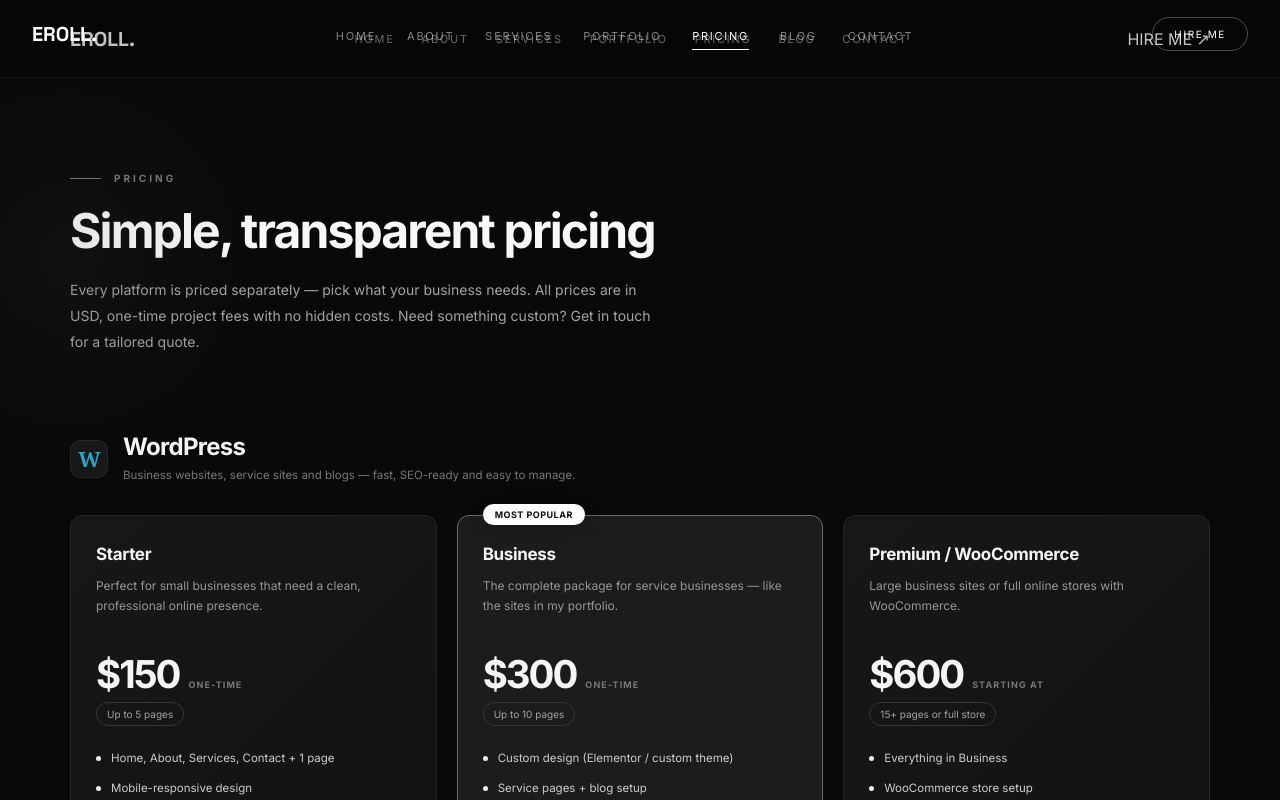
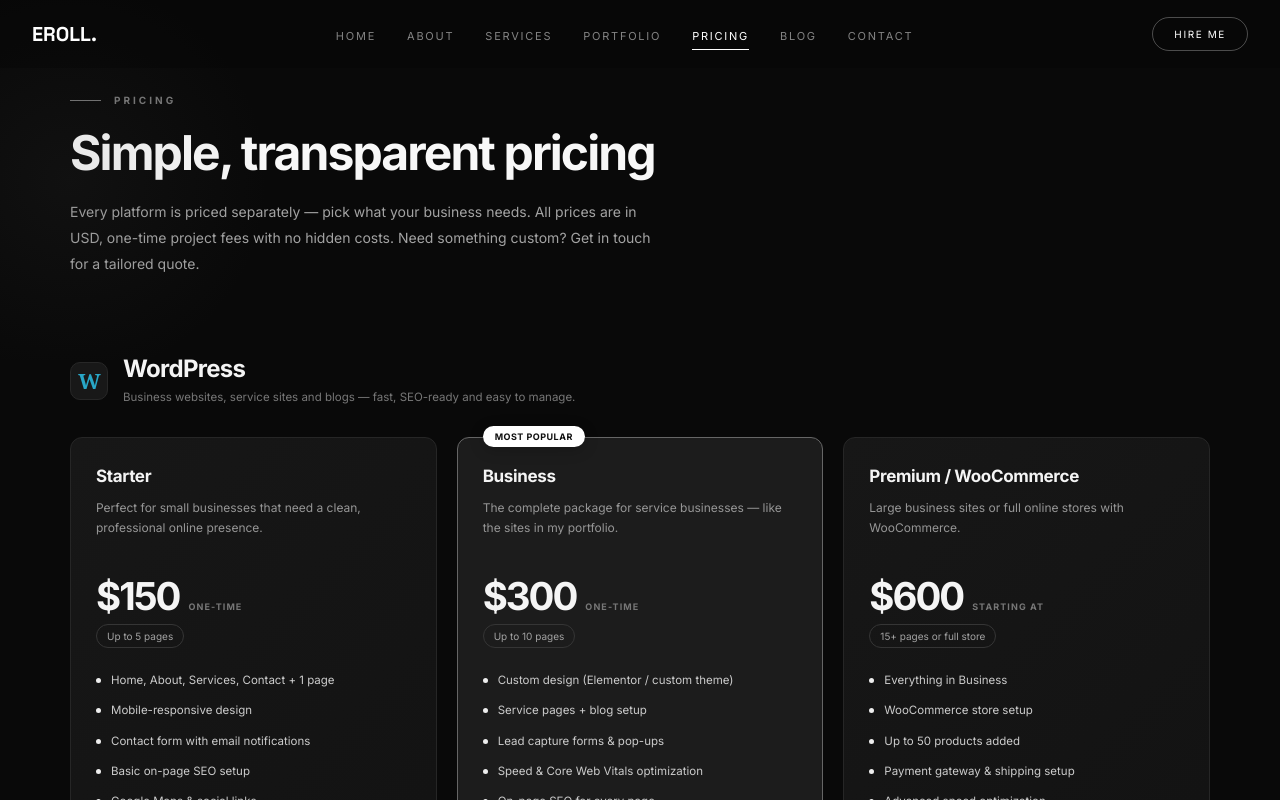
Before and after one commit to Eroll97/eroll-portfolio, a Next.js app: page /pricing in a window 1280 px wide. Shown: the top 800 px of the page. Built offline with nearby package versions, Linux system fonts and the light colour scheme.

Commit message:
Fix duplicate pricing page navigation

```diff
--- a/app/pricing/page.js
+++ b/app/pricing/page.js
@@ -226,88 +226,6 @@
   return (
     <div className="pricing-page">
 
-      {/* ======================================
-          NAVIGATION
-      ====================================== */}
-
-      <header className="pricing-header">
-        <div className="pricing-container header-inner">
-
-          <Link href="/" className="brand">
-            {BRAND_NAME}
-          </Link>
-
-          <nav
-            className="desktop-nav"
-            aria-label="Main navigation"
-          >
-            {NAV_LINKS.map((item) => (
-              <Link
-                key={item.label}
-                href={item.href}
-                className={
-                  item.label === "PRICING"
-                    ? "nav-active"
-                    : ""
-                }
-                aria-current={
-                  item.label === "PRICING"
-                    ? "page"
-                    : undefined
-                }
-              >
-                {item.label}
-              </Link>
-            ))}
-          </nav>
-
-          <Link href="/contact" className="hire-button">
-            HIRE ME <span>↗</span>
-          </Link>
-
-          <button
-            type="button"
-            className="menu-toggle"
-            aria-label={
-              menuOpen ? "Close menu" : "Open menu"
-            }
-            aria-expanded={menuOpen}
-            aria-controls="pricing-mobile-nav"
-            onClick={() => setMenuOpen(!menuOpen)}
-          >
-            <span />
-            <span />
-            <span />
-          </button>
-
-        </div>
-
-        {/* MOBILE NAVIGATION */}
-
-        <nav
-          id="pricing-mobile-nav"
-          className={`mobile-nav ${
-            menuOpen ? "mobile-nav-open" : ""
-          }`}
-          aria-label="Mobile navigation"
-        >
-          {NAV_LINKS.map((item) => (
-            <Link
-              key={item.label}
-              href={item.href}
-              onClick={() => setMenuOpen(false)}
-              className={
-                item.label === "PRICING"
-                  ? "mobile-active"
-                  : ""
-              }
-            >
-              {item.label}
-            </Link>
-          ))}
-        </nav>
-      </header>
-
       <main>
 
         {/* ======================================
```
